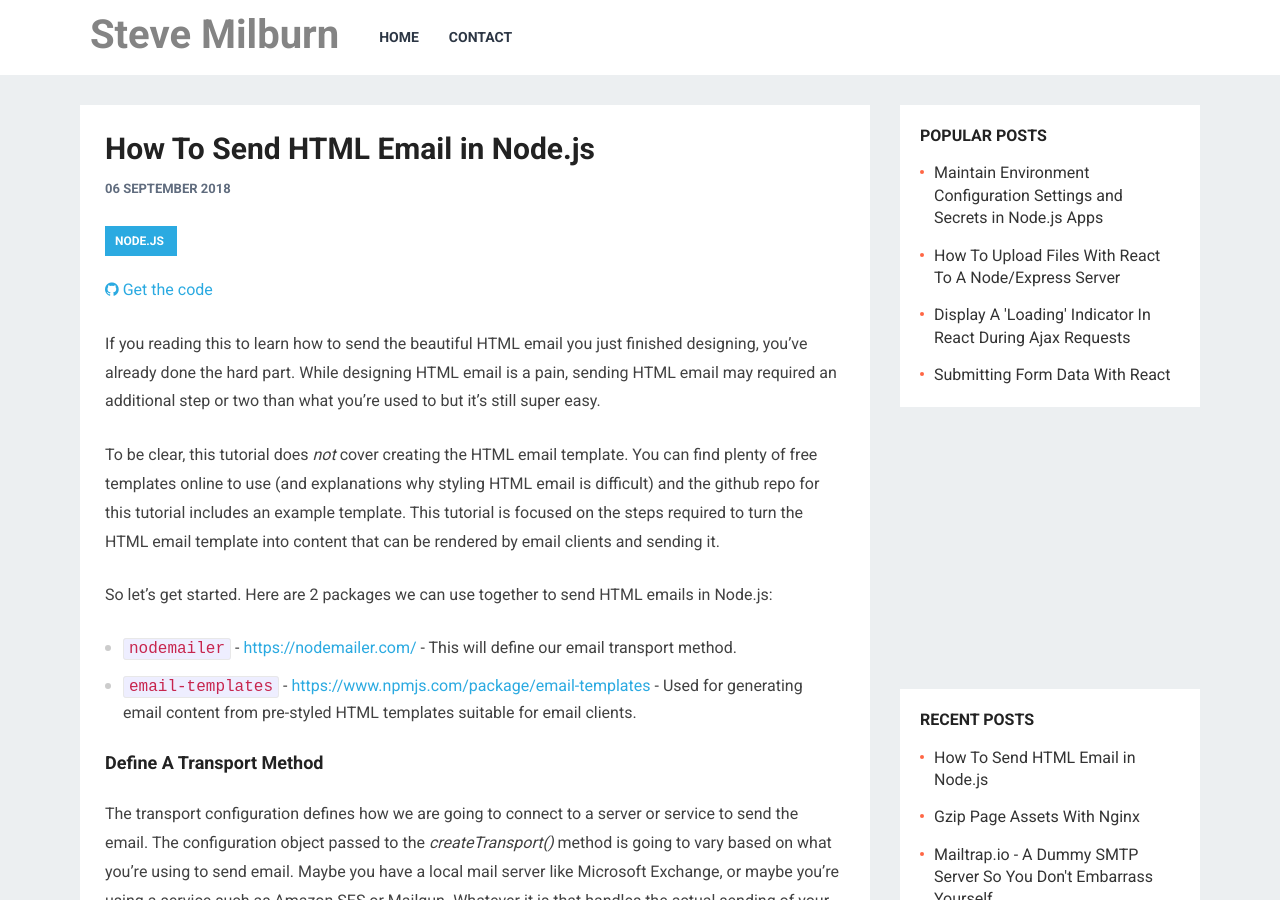
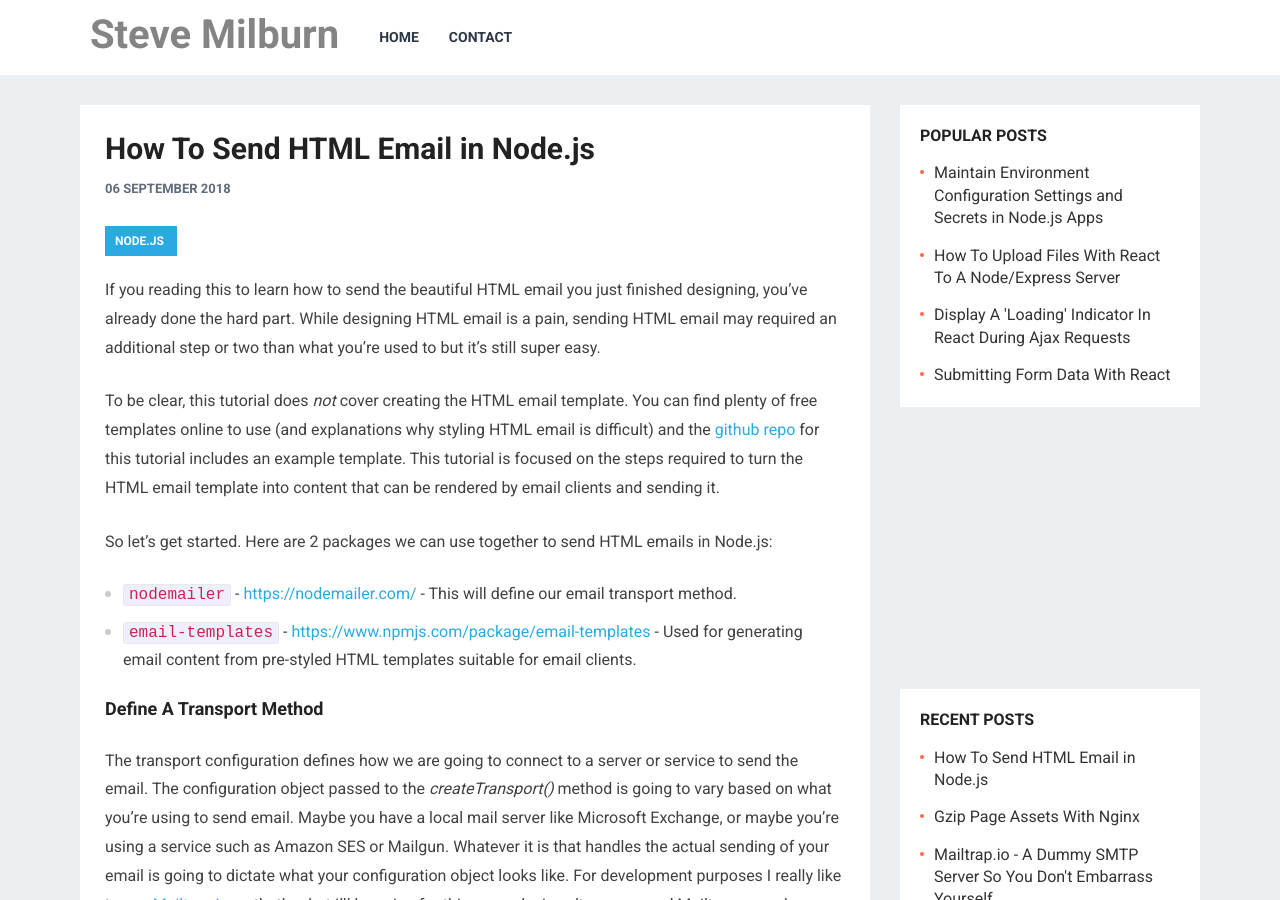
Before and after one commit to stvmlbrn/stvmlbrn.github.io, a Jekyll site: the page built from _posts/2018-9-6-send-html-email-in-node.md, in a window 1280 px wide and 900 px high. Built offline with Jekyll 4.4.1, drawn with Linux system fonts in a browser that asks for light colours; nearby versions of some CDN libraries; comment, search, counter and statistics services are not loaded; some of the changed lines change nothing that is shown; some of the changed text lies outside the part shown.

Commit message:
updated content

```diff
--- a/_posts/2018-9-6-send-html-email-in-node.md
+++ b/_posts/2018-9-6-send-html-email-in-node.md
@@ -4,14 +4,11 @@
 comments: true
 tags: [node.js]
 icon: node.png
-excerpt: If you reading this to learn how to send the beautiful HTML email you just finished designing, you've already done the hard part. While designing HTML email is a pain, sending HTML email may required an additional step or two than what you're used to but it's still super easy.
 ---
-
-[<i class="fa fa-github"></i> Get the code](https://github.com/stvmlbrn/node-html-email-demo)
 
 If you reading this to learn how to send the beautiful HTML email you just finished designing, you've already done the hard part. While designing HTML email is a pain, sending HTML email may required an additional step or two than what you're used to but it's still super easy.
 
-To be clear, this tutorial does _not_ cover creating the HTML email template. You can find plenty of free templates online to use (and explanations why styling HTML email is difficult) and the github repo for this tutorial includes an example template. This tutorial is focused on the steps required to turn the HTML email template into content that can be rendered by email clients and sending it.
+To be clear, this tutorial does _not_ cover creating the HTML email template. You can find plenty of free templates online to use (and explanations why styling HTML email is difficult) and the [github repo](https://github.com/stvmlbrn/node-html-email-demo) for this tutorial includes an example template. This tutorial is focused on the steps required to turn the HTML email template into content that can be rendered by email clients and sending it.
 
 
 
@@ -72,7 +69,7 @@
   </code>
 </pre>
 
-The 3 file that can be included under each template folder are pretty self explanatory (the content of these files used in this demo can be found in the github repo):
+The 3 file that can be included under each template folder are pretty self explanatory (the content of these files used in this demo can be found in the [github repo](https://github.com/stvmlbrn/node-html-email-demo)):
 
 * html.pug - The HTML markup to be used as the content of the message.
 * subject.pug - The subject of the email.
@@ -163,4 +160,6 @@
 
 This tutorial just scratches the surface of what can be done with these packages. There are a myriad of ways you can define the email properties, send attachments, reference external CSS files, localization, and so on. What we've done in this tutorial is enough to get started. I encourage you to continue to look at the documentation for both packages to utilize them to their full potential.
 
+[<i class="fa fa-github"></i> Get the code](https://github.com/stvmlbrn/node-html-email-demo)
+
 Cheers!
```
